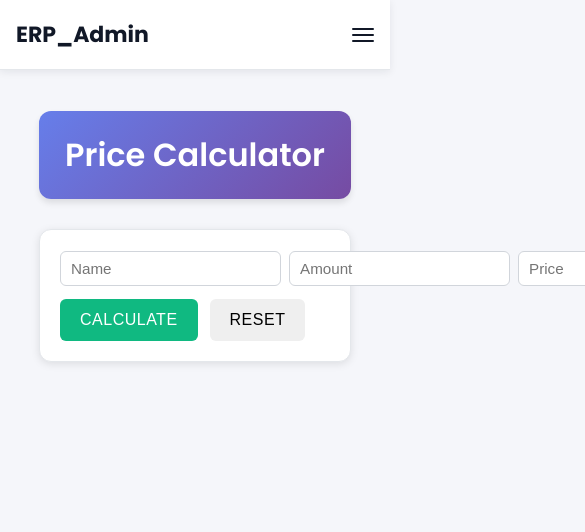
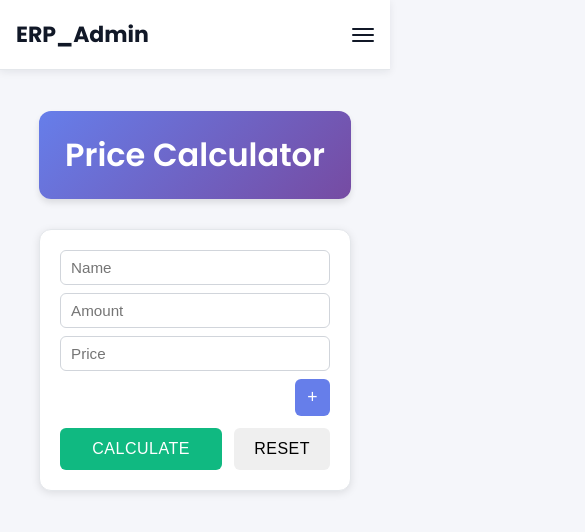
Before and after one commit to petrosasmamaw/Furniture-ERP, a React (Vite) app in the folder adminfrontend/: page /price-calculator in a window 390 px wide. Shown: the top 532 px of the page, 585 px wide, since content can reach past the window. Built offline with nearby package versions, Linux system fonts and the light colour scheme.

Commit message:
update ui

```diff
--- a/adminfrontend/src/index.css
+++ b/adminfrontend/src/index.css
@@ -298,6 +298,31 @@
 /* Purchase tweaks */
 .items-col { max-width: 380px; font-style: italic; color: #374151 }
 
+/* Price Calculator styles */
+.price-row {
+	display: flex;
+	gap: 8px;
+	align-items: center;
+	margin-bottom: 8px;
+}
+.price-input {
+	padding: 8px 10px;
+	border: 1px solid #d1d5db;
+	border-radius: 6px;
+	font-size: 0.95rem;
+}
+.price-input[type="number"] { max-width: 120px; }
+.add-row-btn {
+	padding: 6px 10px;
+	border-radius: 6px;
+	background: #10b981;
+	color: #fff;
+	border: none;
+}
+.calc-btn { min-width: 120px; }
+.price-results { margin-top: 16px; background: #fff; padding: 12px; border-radius: 8px; border: 1px solid #e4e7eb; }
+
+
 /* ===== Responsive Balance Page ===== */
 @media (max-width: 768px) {
 	.balance-header {
@@ -327,6 +352,13 @@
 	.reports-table td {
 		padding: 8px 10px;
 	}
+
+	/* Price calculator responsive adjustments */
+	.price-row { flex-direction: column; align-items: stretch; }
+	.price-input { width: 100%; }
+	.price-input[type="number"] { max-width: 100%; }
+	.add-row-btn { align-self: flex-end; }
+	.calc-btn { width: 100%; }
 }
 
 /* Inline error text for forms */
```
